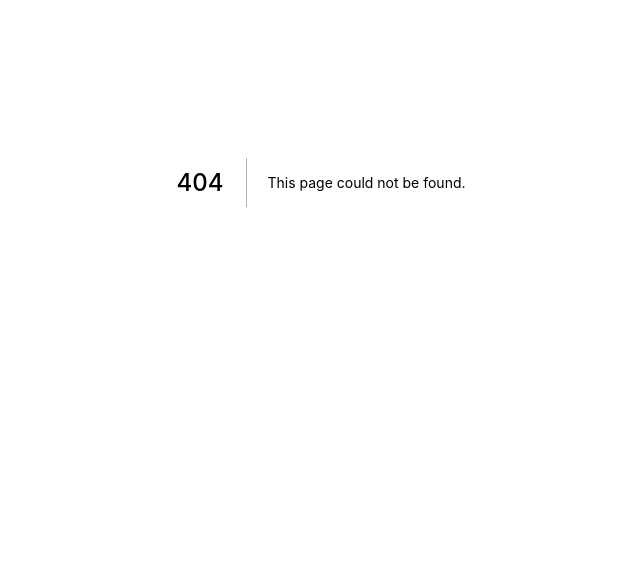
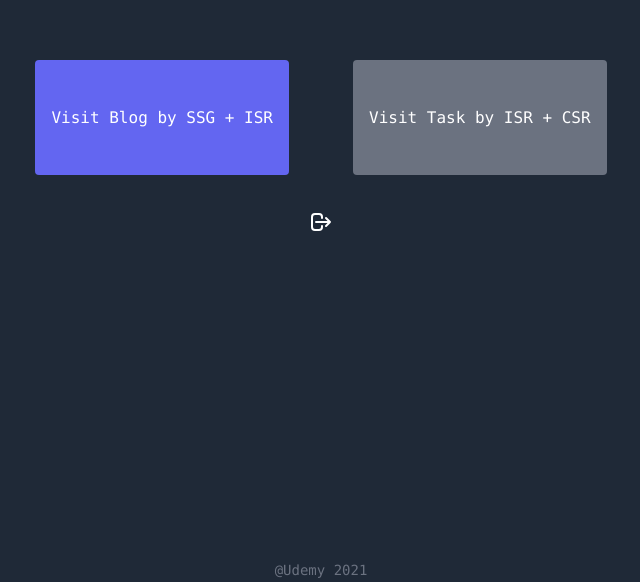
Before and after one commit to pontat/next_blog_todos, a Next.js app: page /main-page in a window 1280 px wide. Before the commit this address had no page. Shown: the part 218-800 px from the top of the page, without its empty margins (319-959 px from the left). Built offline with nearby package versions, Linux system fonts and the light colour scheme.

Commit message:
feat:page markup

```diff
--- /dev/null
+++ b/pages/blog-page.js
@@ -0,0 +1,23 @@
+import Layout from '../components/Layout'
+import Link from 'next/link'
+
+export default function BlogPage() {
+  return (
+    <Layout title="Blog page">
+      <Link href="/main-page">
+        <div className="flex cursor-pointer mt-12">
+          <svg
+            className="w-6 h-6 mr-3"
+            fill="none"
+            stroke="currentColor"
+            viewBox="0 0 24 24"
+            xmlns="http://www.w3.org/2000/svg"
+          >
+            <path strokeLinecap="round" strokeLinejoin="round" strokeWidth={2} d="M11 19l-7-7 7-7m8 14l-7-7 7-7" />
+          </svg>
+          <span>Back to main page</span>
+        </div>
+      </Link>
+    </Layout>
+  )
+}
--- /dev/null
+++ b/pages/main-page.js
@@ -0,0 +1,46 @@
+import Cookie from 'universal-cookie'
+import { useRouter } from 'next/router'
+import Layout from '../components/Layout'
+import Link from 'next/link'
+
+const cookie = new Cookie()
+
+export default function MainPage() {
+  const router = useRouter()
+
+  const logout = () => {
+    cookie.remove('access_token')
+    router.push('/')
+  }
+
+  return (
+    <Layout title="Main page">
+      <div className="mb-10">
+        <Link href="/blog-page">
+          <a className="bg-indigo-500 mr-8  hover:bg-indigo-600 text-white px-4 py-12 rounded">
+            Visit Blog by SSG + ISR
+          </a>
+        </Link>
+        <Link href="/task-page">
+          <a className="bg-gray-500 ml-8 hover:bg-gray-600 text-white px-4 py-12 rounded">Visit Task by ISR + CSR</a>
+        </Link>
+      </div>
+
+      <svg
+        onClick={logout}
+        className="mt-10 cursor-pointer w-6 h-6"
+        fill="none"
+        stroke="currentColor"
+        viewBox="0 0 24 24"
+        xmlns="http://www.w3.org/2000/svg"
+      >
+        <path
+          strokeLinecap="round"
+          strokeLinejoin="round"
+          strokeWidth={2}
+          d="M17 16l4-4m0 0l-4-4m4 4H7m6 4v1a3 3 0 01-3 3H6a3 3 0 01-3-3V7a3 3 0 013-3h4a3 3 0 013 3v1"
+        />
+      </svg>
+    </Layout>
+  )
+}
--- /dev/null
+++ b/pages/task-page.js
@@ -0,0 +1,23 @@
+import Layout from '../components/Layout'
+import Link from 'next/link'
+
+export default function TaskPage() {
+  return (
+    <Layout title="Task page">
+      <Link href="/main-page">
+        <div className="flex cursor-pointer mt-12">
+          <svg
+            className="w-6 h-6 mr-3"
+            fill="none"
+            stroke="currentColor"
+            viewBox="0 0 24 24"
+            xmlns="http://www.w3.org/2000/svg"
+          >
+            <path strokeLinecap="round" strokeLinejoin="round" strokeWidth={2} d="M11 19l-7-7 7-7m8 14l-7-7 7-7" />
+          </svg>
+          <span>Back to main page</span>
+        </div>
+      </Link>
+    </Layout>
+  )
+}
```
